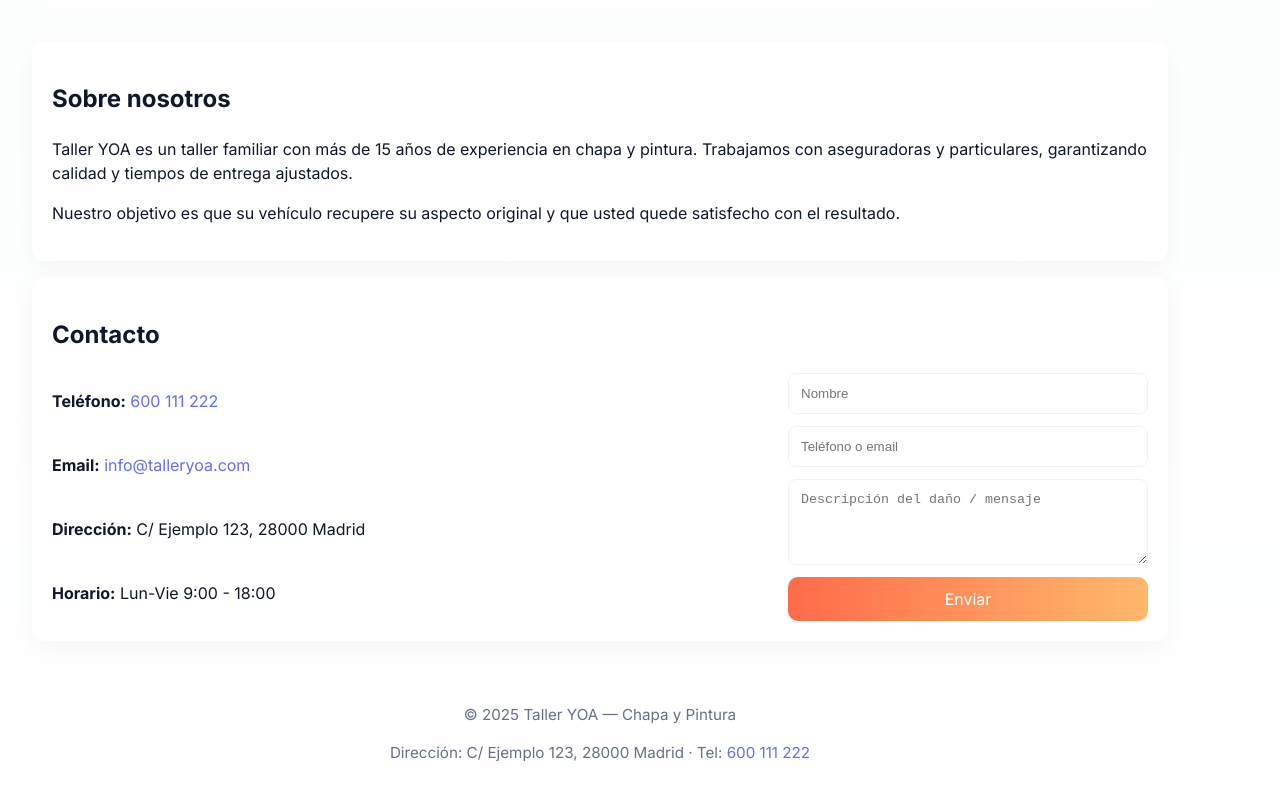
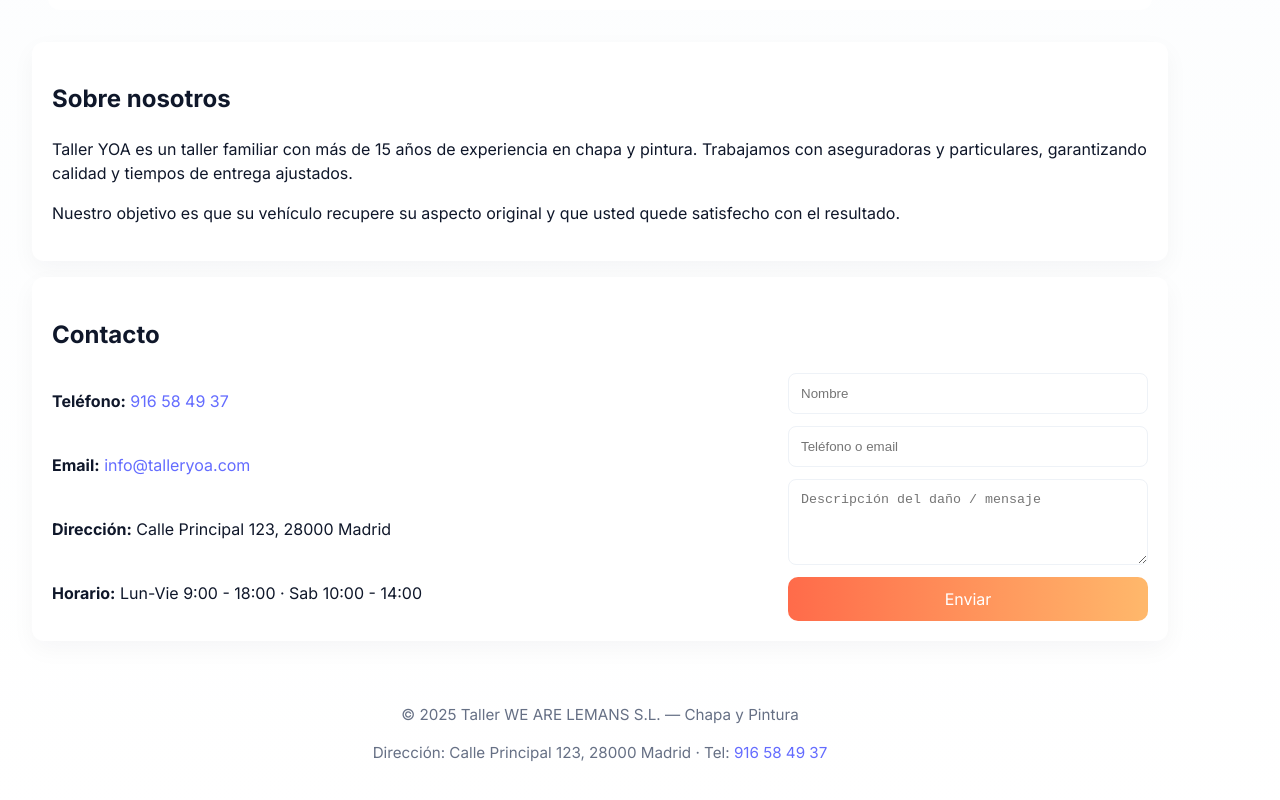
Before and after one commit to yoandrapl/proyecto-yoa, a React (Vite) app: page / in a window 1280 px wide. Shown: the part 1713-2513 px from the top of the page. Built offline with nearby package versions, Linux system fonts and the light colour scheme.

Commit message:
data: actualizar datos de contacto del taller

```diff
--- a/src/App.tsx
+++ b/src/App.tsx
@@ -30,8 +30,8 @@ function App() {
       </main>
       <footer className="site-footer">
         <div className="container">
-          <p>© {new Date().getFullYear()} Taller YOA — Chapa y Pintura</p>
-          <p>Dirección: C/ Ejemplo 123, 28000 Madrid · Tel: <a href="tel:+34600111222">600 111 222</a></p>
+          <p>© {new Date().getFullYear()} Taller WE ARE LEMANS S.L. — Chapa y Pintura</p>
+          <p>Dirección: Calle Principal 123, 28000 Madrid · Tel: <a href="tel:+34916584937">916 58 49 37</a></p>
         </div>
       </footer>
     </div>
--- a/src/pages/Contact.tsx
+++ b/src/pages/Contact.tsx
@@ -7,10 +7,10 @@ const Contact: React.FC = () => {
       <div className="contact-grid">
         <div>
           <div className="info">
-            <p><strong>Teléfono:</strong> <a href="tel:+34600111222">600 111 222</a></p>
+            <p><strong>Teléfono:</strong> <a href="tel:+34916584937">916 58 49 37</a></p>
             <p><strong>Email:</strong> <a href="mailto:info@talleryoa.com">info@talleryoa.com</a></p>
-            <p><strong>Dirección:</strong> C/ Ejemplo 123, 28000 Madrid</p>
-            <p><strong>Horario:</strong> Lun-Vie 9:00 - 18:00</p>
+            <p><strong>Dirección:</strong> Calle Principal 123, 28000 Madrid</p>
+            <p><strong>Horario:</strong> Lun-Vie 9:00 - 18:00 · Sab 10:00 - 14:00</p>
           </div>
         </div>
 
```
